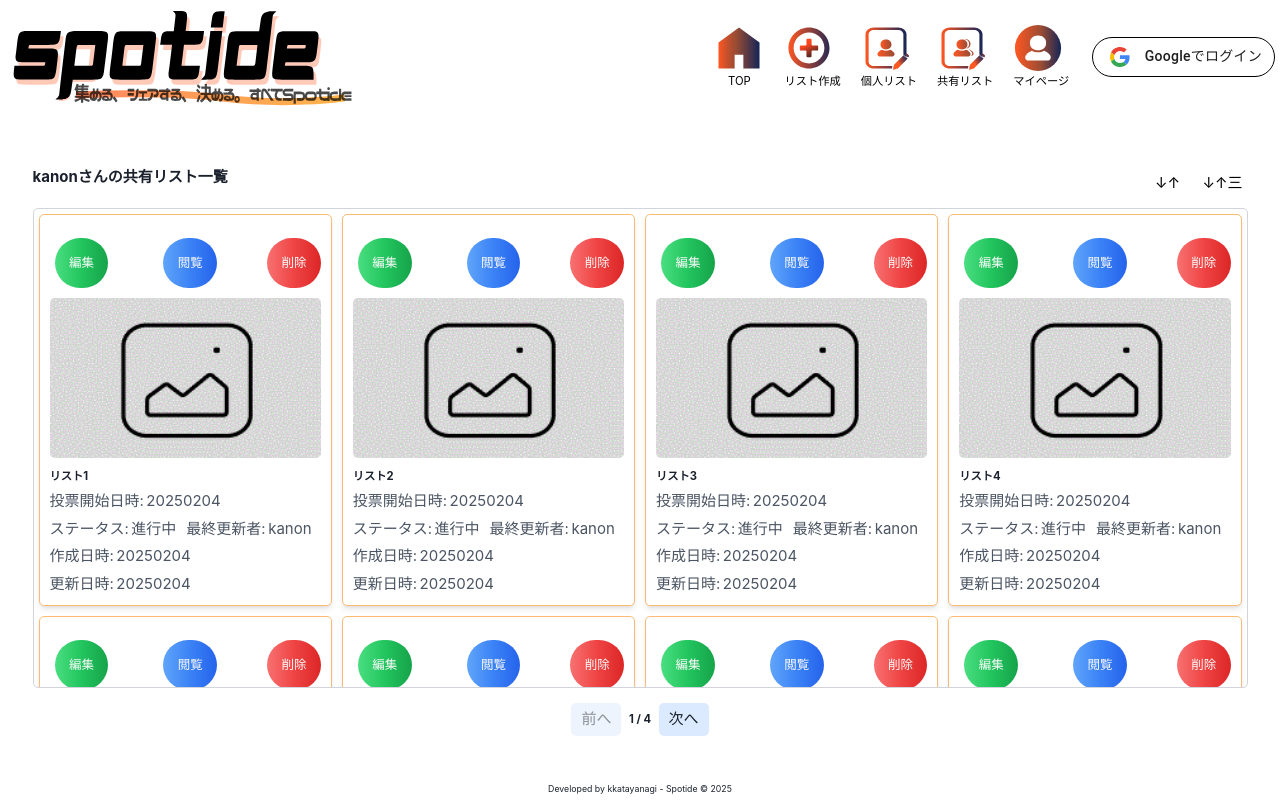
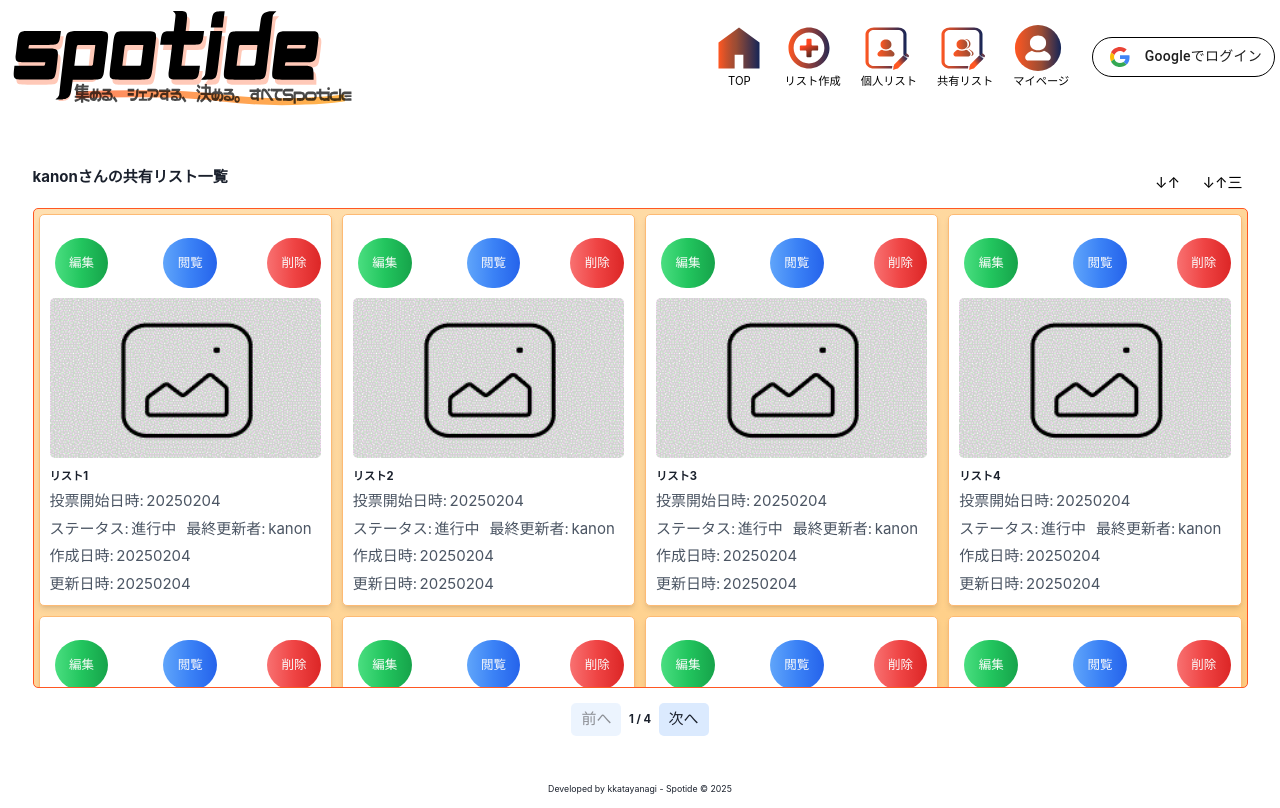
Before and after one commit to k-katayanagi/Spotide, a Next.js app: page /user/1/share_list in a window 1280 px wide. Built offline with nearby package versions, Linux system fonts and the light colour scheme.

Commit message:
【update】share_list/page.tsx更新

```diff
--- a/src/app/user/[userid]/share_list/page.tsx
+++ b/src/app/user/[userid]/share_list/page.tsx
@@ -1,13 +1,15 @@
-'use client';
+"use client";
 
-import { useState,useRef, } from 'react';
-import { useParams } from 'next/navigation';
-import { useListContext } from '@/contexts/ListContext';
-import ListCard from '@/components/card/ListCard';
-import Pagination from '@/components/pagination/Pagination';
-import FilterButton from '@/components/buttons/FilterButton';
-import SortButton from '@/components/buttons/SortButton';
-import DirectoryFilterDropdown from '@/components/filterDropdown/DirectoryFilterDropdown';
+import { useState, useRef } from "react";
+import { useParams } from "next/navigation";
+import { useListContext } from "@/contexts/ListContext";
+import { useBottomNav } from "@/contexts/BottomNavContext";
+import ListCard from "@/components/card/ListCard";
+import Pagination from "@/components/pagination/Pagination";
+import FilterButton from "@/components/buttons/FilterButton";
+import SortButton from "@/components/buttons/SortButton";
+import DirectoryFilterDropdown from "@/components/filterDropdown/DirectoryFilterDropdown";
+import DirectorySortDropdown from "@/components/sortDropdown/DirectorySortDropdown";
 
 type User = {
   id: number;
@@ -17,21 +19,32 @@ type User = {
   list_type: string;
 };
 
-
-const IndividualList = () => {
+const ShareList = () => {
   const params = useParams();
   const userId = Number(params?.userid);
-  // eslint-disable-next-line @typescript-eslint/no-unused-vars
   const { lists } = useListContext();
-  const [isDropdownVisible, setIsDropdownVisible] = useState(false);
+  const [isFilter, setIsFilter] = useState(false);
+  const [isSort, setIsSort] = useState(false);
+  const { isBottomNavOpen } = useBottomNav();
   const [currentPage, setCurrentPage] = useState(1);
   const itemsPerPage = 10;
-  const listContainerRef = useRef<HTMLDivElement>(null); // スクロール位置を制御するためのref
-
+  const listContainerRef = useRef<HTMLDivElement>(null);
 
   const users: Record<number, User> = {
-    1: { id: 1, name: 'kanon', list_name: 'リスト①', vote_start_date: 20250204, list_type: 'individual_list' },
-    2: { id: 2, name: 'katayanagi', list_name: 'リスト②', vote_start_date: 20250204, list_type: 'individual_list' },
+    1: {
+      id: 1,
+      name: "kanon",
+      list_name: "リスト①",
+      vote_start_date: 20250204,
+      list_type: "share_list",
+    },
+    2: {
+      id: 2,
+      name: "katayanagi",
+      list_name: "リスト②",
+      vote_start_date: 20250204,
+      list_type: "share_list",
+    },
   };
 
   if (isNaN(userId)) {
@@ -43,50 +56,59 @@ const IndividualList = () => {
   }
 
   const user = users[userId];
-
   const indexOfLastItem = currentPage * itemsPerPage;
   const indexOfFirstItem = indexOfLastItem - itemsPerPage;
   const currentLists = lists.slice(indexOfFirstItem, indexOfLastItem);
   const totalPages = Math.ceil(lists.length / itemsPerPage);
 
-
   const handlePageChange = (page: number) => {
     setCurrentPage(page);
-
-    // ページネーション時にスクロールを最上部に戻す
     if (listContainerRef.current) {
-      listContainerRef.current.scrollTo({
-        top: 0, // 最上部にスクロール
-        behavior: 'smooth', // スムーズにスクロール
-      });
+      listContainerRef.current.scrollTo({ top: 0, behavior: "smooth" });
     }
   };
 
-  const toggleDropdown = () => {
-    setIsDropdownVisible(prevState => !prevState);
-    console.log(isDropdownVisible)
+  const toggleFilterDropdown = () => {
+    setIsFilter((prevState) => !prevState);
+    console.log(isFilter);
   };
+
+  const toggleSortDropdown = () => {
+    setIsSort((prevState) => !prevState);
+    console.log(isSort);
+  };
+
+  // **🔹 ページネーションの z-index を決定**
+  const paginationZIndex = !isBottomNavOpen && !isFilter ? "z-40" : "z-20";
 
   return (
     <div className="p-5 overflow-auto relative">
-        <div className="flex items-center justify-between">
+      <div className="flex items-center justify-between">
         <h1 className="text-2xl font-bold">{user.name}さんの共有リスト一覧</h1>
         <div className="flex gap-2 mb- justify-end relative z-10">
-          <FilterButton onClick={toggleDropdown} />
-          <SortButton/>
+          <FilterButton onClick={toggleFilterDropdown} disabled={isSort}/>
+          <SortButton onClick={toggleSortDropdown}　disabled={isFilter}/>
         </div>
       </div>
 
-
-        {/* ドロップダウンが表示されている場合のみ表示 */}
-        {isDropdownVisible && (
-         <div className="absolute top-[60px] left-1/2 transform -translate-x-1/2 z-20 w-full max-w-[1024px]">
+      {isFilter && (
+        <div className="absolute top-[60px] left-1/2 transform -translate-x-1/2 z-30 w-full max-w-[1024px]">
           <DirectoryFilterDropdown />
         </div>
       )}
 
-      {/* リスト部分をスクロール可能に */}
-      <div className="overflow-auto max-h-[60vh] p-2 border border-gray-300 rounded-lg" ref={listContainerRef} >
+      {isSort && (
+        <div className="absolute top-[60px] left-1/2 transform -translate-x-1/2 z-30 w-full max-w-[1024px]">
+          <DirectorySortDropdown />
+        </div>
+      )}
+
+      {/* リスト部分 */}
+      <div
+        className="overflow-auto max-h-[60vh] p-2 border border-[#FF5722] rounded-lg  bg-gradient-to-br from-[#FFE0B2] to-[#FFCC80]
+                scrollbar-thin scrollbar-thumb-[#FF5722] scrollbar-track-[#FFE0B2]"
+        ref={listContainerRef}
+      >
         <div className="grid grid-cols-2 md:grid-cols-3 lg:grid-cols-4 gap-4">
           {currentLists.map((list) => (
             <ListCard key={list.id} list={list} />
@@ -96,12 +118,16 @@ const IndividualList = () => {
 
       {/* ページネーション */}
       {totalPages > 1 && (
-        <div className="mt-6">
-          <Pagination currentPage={currentPage} totalPages={totalPages} onPageChange={handlePageChange} />
+        <div className={`mt-6 relative ${paginationZIndex}`}>
+          <Pagination
+            currentPage={currentPage}
+            totalPages={totalPages}
+            onPageChange={handlePageChange}
+          />
         </div>
       )}
     </div>
   );
 };
 
-export default IndividualList;
+export default ShareList;
```
